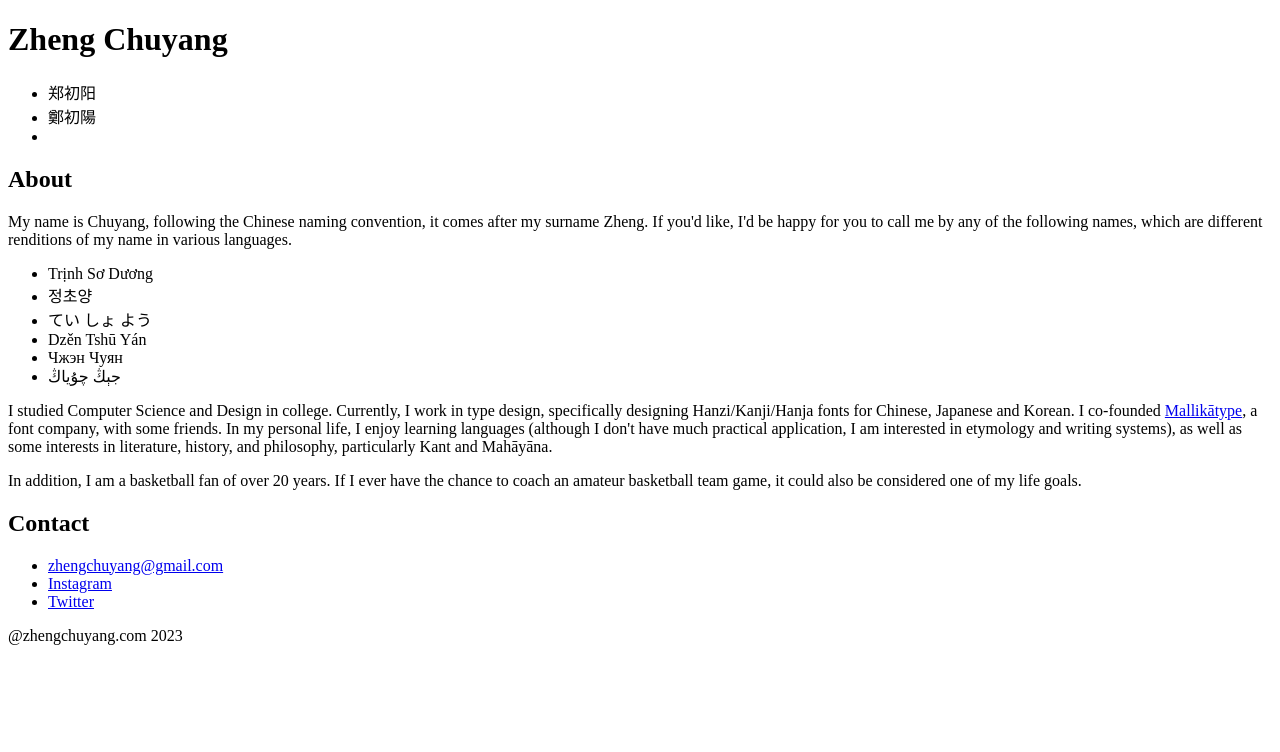
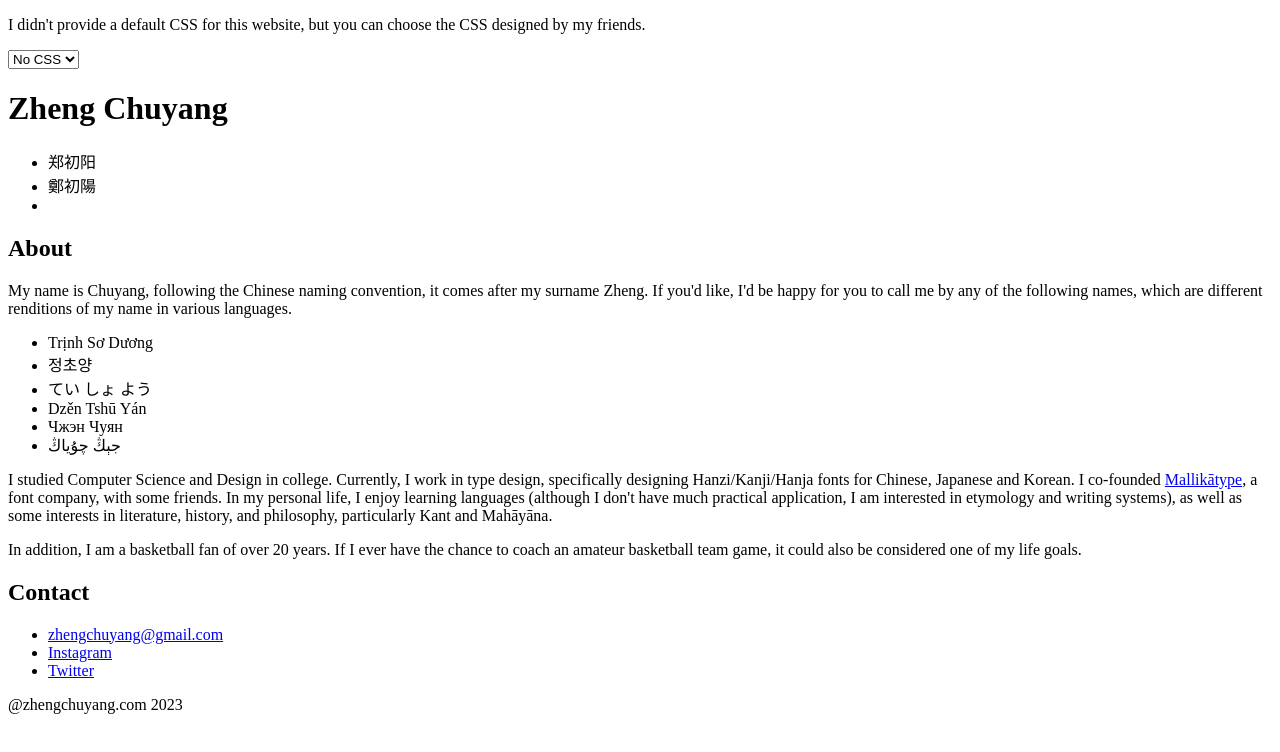
Before and after one commit to xhacker/zhengchuyang.com, a plain HTML site: page index.html in a window 1280 px wide. Drawn offline with Linux system fonts and the light colour scheme.

Commit message:
增加选择css

```diff
--- /dev/null
+++ b/css/tengis.css
@@ -0,0 +1,11 @@
+* {
+font-size: 24px;
+font-family: bold;
+color: black;
+line-height: 22px;
+letter-spacing: -2px;
+list-style-type: none;
+text-indent: 0;
+padding: 0;
+margin: 0;
+}
--- a/index.html
+++ b/index.html
@@ -5,9 +5,18 @@
     <title>Zheng Chuyang</title>
     <meta name="generator" content="Zheng Chuyang">
     <meta name="keywords" content="Chuyang, Zheng Chuyang, typeface, type, typography, chinese font, chinese type design, 字体设计">
+    <link rel="stylesheet" href="css/no.css" id="theme-style">
 </head>
 
 <body>
+
+<p>I didn't provide a default CSS for this website, but you can choose the CSS designed by my friends.</p>
+
+<select id="theme-selector">
+    <option value="css/no.css">No CSS</option>
+    <option value="css/tengis.css">Tengis</option>
+</select>
+
 <h1>Zheng Chuyang</h1>
 <ul id="character_variants">
 <li id="zh-cn">郑初阳</li>
@@ -67,6 +76,13 @@ while(x=eval(x));}hiveware_enkoder();
 
 <div id="footer">@zhengchuyang.com 2023</div>
 
+  <script>
+    document.getElementById('theme-selector').addEventListener('change', function() {
+      let themeStyle = document.getElementById('theme-style');
+      themeStyle.href = this.value;
+    });
+  </script>
+
 </body>
 
 
```
Also changed, not shown: css/no.css (added), 1 other file.
